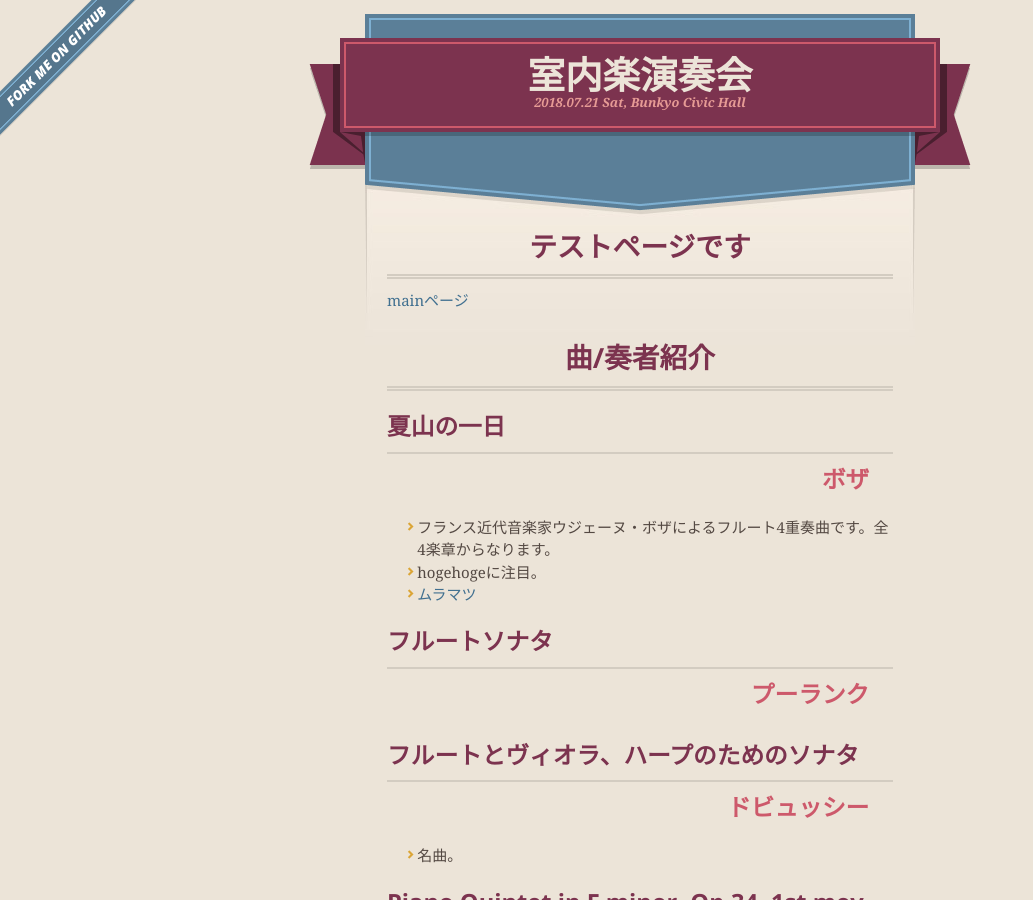
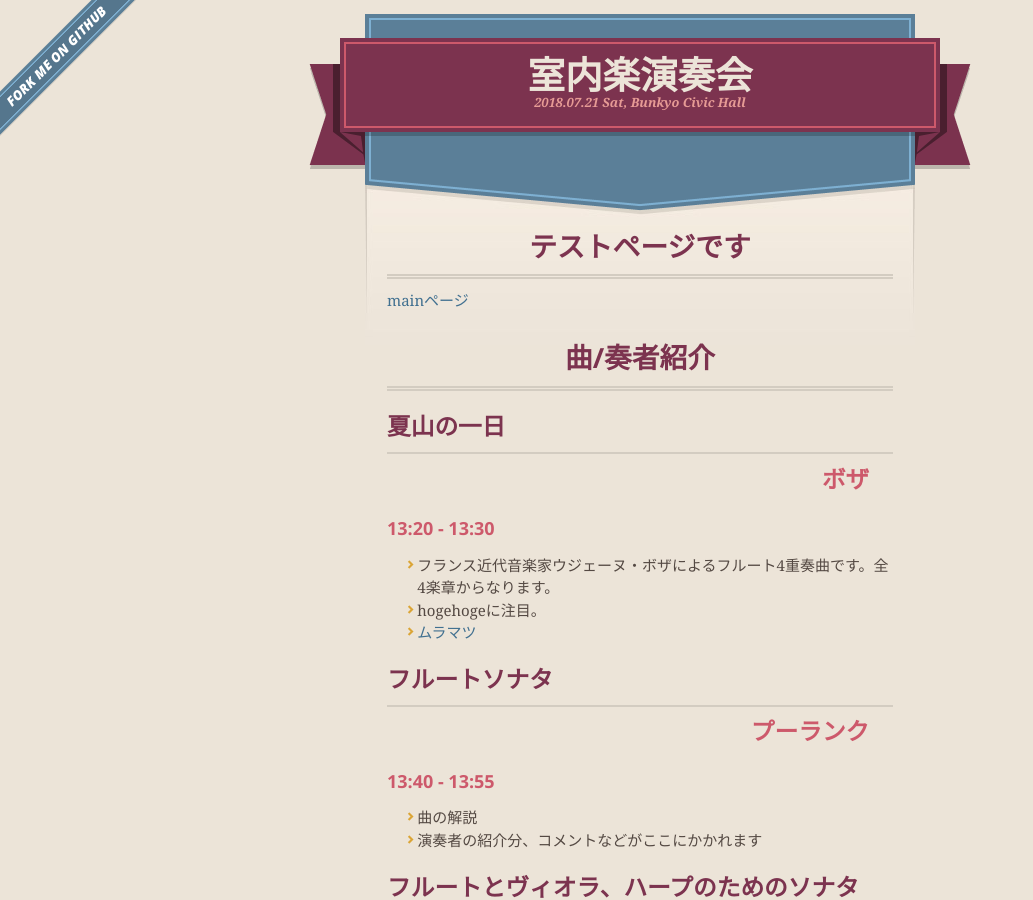
Before and after one commit to Ensemble-Project/Ensemble-Project.github.io, a Jekyll site: the page built from introduction.md, in a window 1280 px wide and 900 px high. Shown: the whole window, without its empty margins (0-1033 px from the left). Built offline with Jekyll 4.4.1, drawn with Linux system fonts in a browser that asks for light colours; our own code applies the rules of GitHub Pages for plain Markdown files.

Commit message:
layout fixed

```diff
--- a/introduction.md
+++ b/introduction.md
@@ -3,12 +3,16 @@
 # 曲/奏者紹介
 ## 夏山の一日
 #### ボザ
+###### 13:20 - 13:30
 * フランス近代音楽家ウジェーヌ・ボザによるフルート4重奏曲です。全4楽章からなります。
 * hogehogeに注目。
 * [ムラマツ](http://www.muramatsuflute.com/shop/g/gG2071/)
 
 ## フルートソナタ
 #### プーランク
+###### 13:40 - 13:55
+* 曲の解説
+* 演奏者の紹介分、コメントなどがここにかかれます
 
 ## フルートとヴィオラ、ハープのためのソナタ
 #### ドビュッシー
```
